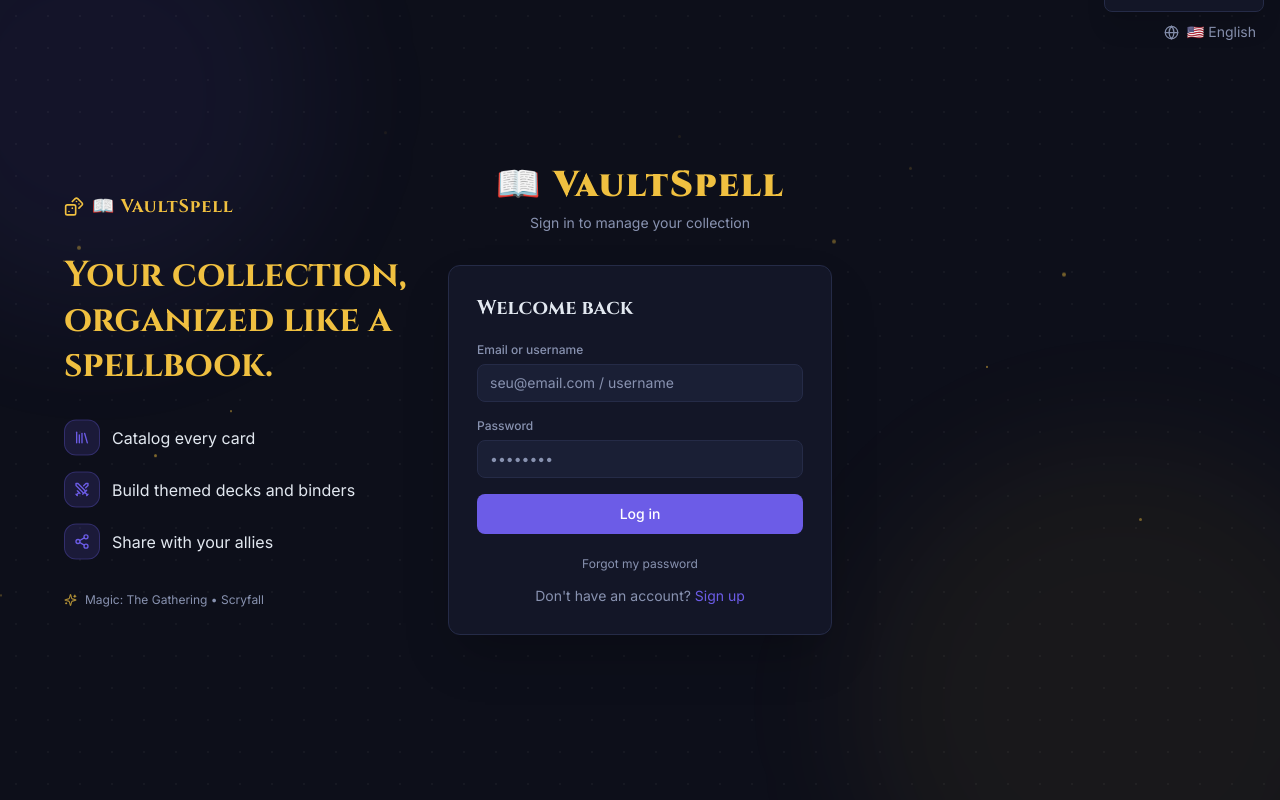
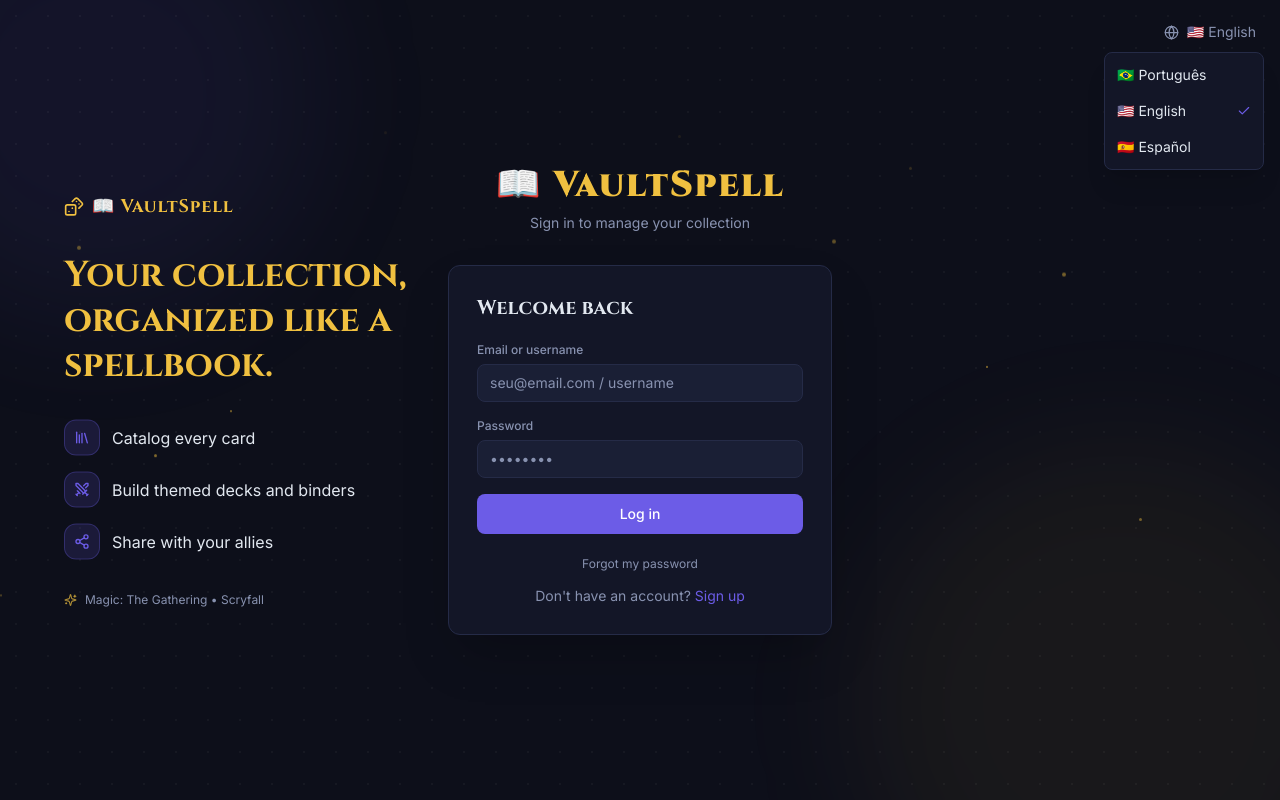
Before and after one commit to Janoti/magicvault, a React (Vite) app in the folder frontend/: page /login in a window 1280 px wide. Both pictures are taken after a click on the button "Idioma". Built offline with nearby package versions, Linux system fonts and the light colour scheme; no server answers.

Commit message:
fix(i18n): language dropdown opens downward on landing/login (was cut off at top)

```diff
--- a/frontend/src/components/auth/AuthLayout.tsx
+++ b/frontend/src/components/auth/AuthLayout.tsx
@@ -79,7 +79,7 @@ export default function AuthLayout({ children }: { children: React.ReactNode })
       </div>
 
       {/* Language switcher pinned top-right of the viewport */}
-      <div className="absolute top-4 right-4 z-20"><LanguageSwitcher /></div>
+      <div className="absolute top-4 right-4 z-20"><LanguageSwitcher direction="down" /></div>
 
       {/* Form centered on the page */}
       <div className="relative z-10 w-full max-w-sm">
--- a/frontend/src/components/layout/LanguageSwitcher.tsx
+++ b/frontend/src/components/layout/LanguageSwitcher.tsx
@@ -3,7 +3,7 @@ import { useTranslation } from 'react-i18next'
 import { Globe, Check } from 'lucide-react'
 import { LANGUAGES } from '@/i18n'
 
-export default function LanguageSwitcher({ compact = false }: { compact?: boolean }) {
+export default function LanguageSwitcher({ compact = false, direction = 'up' }: { compact?: boolean; direction?: 'up' | 'down' }) {
   const { i18n } = useTranslation()
   const [open, setOpen] = useState(false)
   const ref = useRef<HTMLDivElement>(null)
@@ -29,7 +29,7 @@ export default function LanguageSwitcher({ compact = false }: { compact?: boolea
         {compact ? <span>{current.flag}</span> : <span>{current.flag} {current.label}</span>}
       </button>
       {open && (
-        <div className="absolute right-0 bottom-full mb-1 w-40 bg-vault-surface border border-vault-border rounded-lg shadow-xl py-1 z-50">
+        <div className={`absolute right-0 ${direction === 'down' ? 'top-full mt-1' : 'bottom-full mb-1'} w-40 bg-vault-surface border border-vault-border rounded-lg shadow-xl py-1 z-50`}>
           {LANGUAGES.map(l => (
             <button
               key={l.code}
--- a/frontend/src/pages/LandingPage.tsx
+++ b/frontend/src/pages/LandingPage.tsx
@@ -31,7 +31,7 @@ export default function LandingPage() {
         <div className="max-w-6xl mx-auto px-6 h-16 flex items-center justify-between">
           <span className="font-display text-xl font-bold text-vault-gold tracking-wider">📖 VaultSpell</span>
           <div className="flex items-center gap-3">
-            <LanguageSwitcher compact />
+            <LanguageSwitcher compact direction="down" />
             <Link to="/login" className="text-sm text-vault-muted hover:text-vault-text transition-colors">{t('common.login')}</Link>
             <Link to="/register" className="btn-primary text-sm">{t('common.register')}</Link>
           </div>
```
